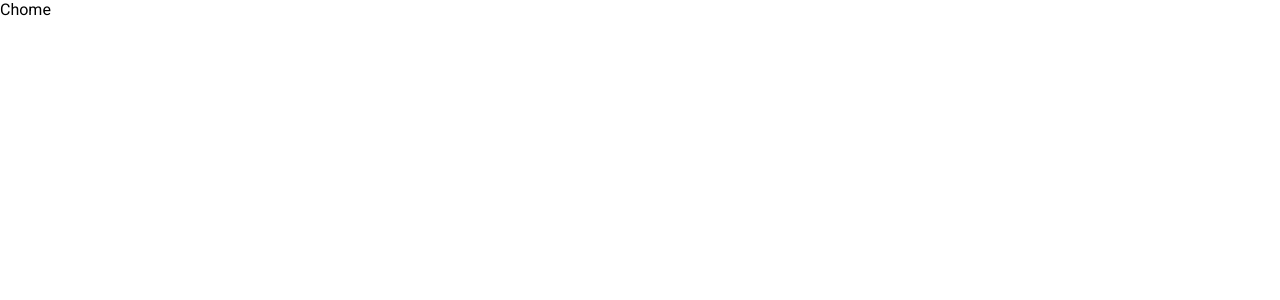
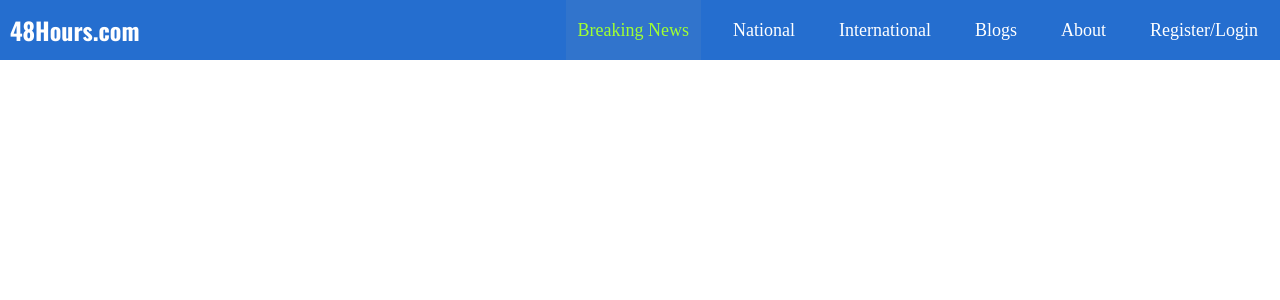
Before and after one commit to Saumya-Kanti-Sarma/News48, a React (Vite) app: page / in a window 1280 px wide. Shown: the top 300 px of the page. Built offline with nearby package versions, Linux system fonts and the light colour scheme; a web font is replaced by a local one.

Commit message:
added Nav for customer

```diff
--- /dev/null
+++ b/src/Components/Nav/C_Nav.css
@@ -0,0 +1,150 @@
+.navbar {
+  background-color: #256ecf;
+  padding: 0 10px;
+  display: flex;
+  align-items: center;
+  justify-content: space-between;
+  position: relative;
+  overflow: hidden;
+  height: 60px;
+}
+
+.C_logo h1 {
+  color: white;
+  font-size: 24px;
+  margin: 0;
+  padding: 0;
+  display: flex;
+  align-items: center;
+  cursor: pointer;
+}
+
+.C_logo:hover h1 {
+  color: rgb(255, 58, 23);
+}
+
+.links {
+  display: flex;
+  justify-content: space-between;
+  gap: 20px;
+  list-style: none;
+  margin: 0;
+  padding: 0;
+  overflow: hidden;
+}
+
+.links a {
+  color: white;
+  text-decoration: none;
+  font-size: 18px;
+  display: flex;
+  justify-content: center;
+  padding: 20px 12px;
+  font-family: serif;
+}
+
+.links a:hover {
+  text-decoration: underline;
+}
+
+.links a.active {
+  color: rgb(160, 255, 50);
+  background-color: #3979cc98;
+  width: 100%;
+  align-items: start;
+  /* This color changes based on the route */
+}
+
+.menu-icon {
+  display: none;
+  width: 40px;
+  height: 40px;
+  cursor: pointer;
+}
+
+.overlay {
+  position: fixed;
+  top: 6.7%;
+  left: 0;
+  width: 100%;
+  height: 100%;
+  background: rgba(68, 68, 68, 0.164);
+  z-index: 10;
+}
+
+@media (max-width: 680px) {
+
+  .C_logo h1 {
+    font-size: 20px;
+  }
+
+  .links a {
+    font-size: 12px;
+    padding: 100% 0;
+  }
+}
+
+@media (max-width: 550px) {
+
+  .C_logo h1 {
+    font-size: 18px;
+  }
+
+  .links a {
+    font-size: 10px;
+  }
+}
+
+@media (max-width: 480px) {
+  .menu-icon {
+    display: block;
+  }
+
+  .links {
+    position: fixed;
+    top: 6.85%;
+    right: 0;
+    height: 100%;
+    width: 75%;
+    background-color: #256ecf;
+    flex-direction: column;
+    align-items: center;
+    justify-content: space-between;
+    transform: translateX(100%);
+    transition: transform 0.3s ease-in-out;
+    z-index: 20;
+  }
+
+  .links.active {
+    transform: translateX(0);
+  }
+
+  .C_logo h1 {
+    color: white;
+    font-size: 24px;
+    margin: 0;
+    padding: 0;
+    display: flex;
+    align-items: center;
+    cursor: pointer;
+  }
+
+
+  .links a {
+    color: white;
+    text-decoration: none;
+    font-size: 18px;
+    display: flex;
+    justify-content: center;
+    padding: 20px 12px;
+    font-family: serif;
+  }
+
+  .links li {
+    margin: 20px 0;
+  }
+
+  .logo h1 {
+    font-size: 20px;
+  }
+}
--- /dev/null
+++ b/src/Components/Nav/C_Nav.jsx
@@ -0,0 +1,35 @@
+import React, { useState } from 'react';
+import { NavLink } from 'react-router-dom';
+import './C_Nav.css';
+
+const C_Nav = () => {
+  const [menuOpen, setMenuOpen] = useState(false);
+  const [menuIMG, setMenuIMG] = useState("/Menu.svg");
+
+  const toggleMenu = () => {
+    setMenuOpen(!menuOpen);
+    menuIMG == "/Menu.svg" ? setMenuIMG("/close_white.svg") : setMenuIMG("/Menu.svg")
+  };
+
+  return (
+    <nav className={`navbar ${menuOpen ? 'menu-open' : ''}`}>
+      <div className="C_logo">
+        <h1>48Hours.com</h1>
+      </div>
+      <div className={`links ${menuOpen ? 'active' : ''}`}>
+        <NavLink to="/" exact activeClassName="active">Breaking News</NavLink>
+        <NavLink to="/national" activeClassName="active">National</NavLink>
+        <NavLink to="/international" activeClassName="active">International</NavLink>
+        <NavLink to="/blogs" activeClassName="active">Blogs</NavLink>
+        <NavLink to="/about" activeClassName="active">About</NavLink>
+        <NavLink to="/profile" activeClassName="active">Register/Login</NavLink>
+      </div>
+      <div className="menu-icon">
+        <img src={menuIMG} alt="menu" onClick={toggleMenu} />
+      </div>
+      {menuOpen && <div className="overlay" onClick={toggleMenu}></div>}
+    </nav>
+  );
+};
+
+export default C_Nav;
--- a/src/Routes/Customer/C_home.jsx
+++ b/src/Routes/Customer/C_home.jsx
@@ -1,9 +1,10 @@
 import React from 'react'
+import C_Nav from '../../Components/Nav/C_Nav'
 
 const C_home = () => {
   return (
     <>
-      Chome
+      <C_Nav />
     </>
   )
 }
```
Also changed, not shown: public/Menu.svg, public/close_white.svg (added).
